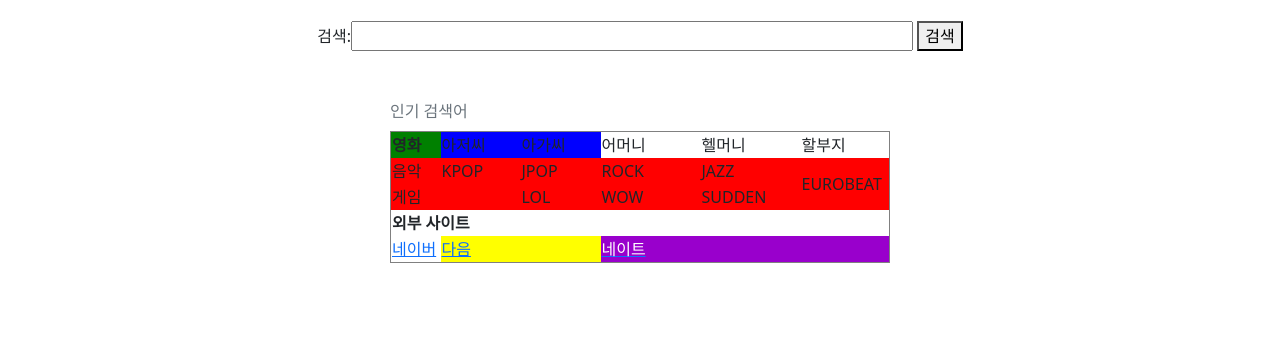
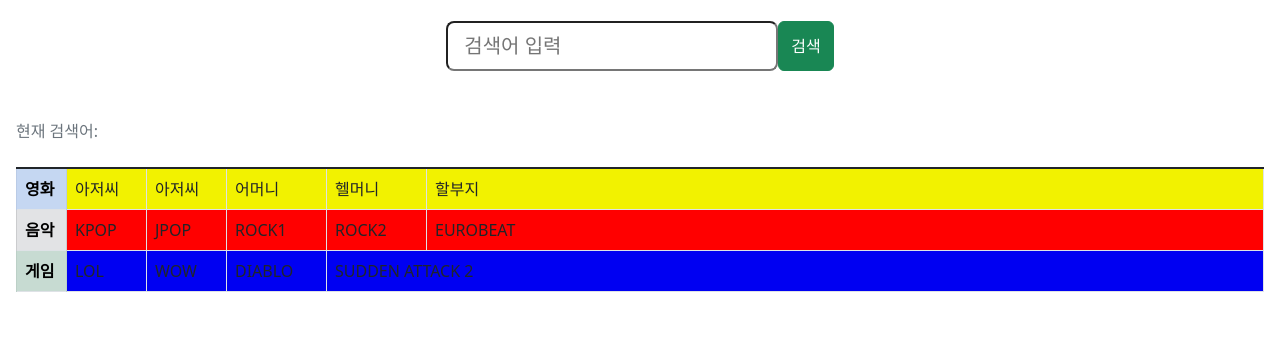
Before and after one commit to lechanic/WEB_20220995, a plain HTML site: page index.html in a window 1280 px wide. Shown: the part 459-800 px from the top of the page. Drawn offline with nearby package versions, Linux system fonts and the light colour scheme.

Commit message:
자바웹프로그래밍 5주차 과제

```diff
--- a/index.html
+++ b/index.html
@@ -4,6 +4,7 @@
 <html>
 	<head>
 		<script type="text/javascript" src="js/search.js" defer></script>
+		<script type="text/javascript" src="js/basic_test.js" defer></script>
 		<title>구글 메인화면 예제</title>
 		<meta name=“viewport” content="width=device-width, initial-scale=1">
 		<meta charset="utf-8">
@@ -66,13 +67,58 @@
 		<!/p//더미주석>
 		<!img 태그는 이미지 삽입.src=경로, 이미지 깨지면 alt 출력>
 		<br>
-		<p style="text-align:center;">
+		<form action="https://www.google.co.kr/search" method="GET" target="_blank">
+            <div class="d-flex justify-content-center">
+                <mx-auto>
+                    <input name="query" type="text" class="form-control-lg" placeholder="검색어 입력" aria-label="search" aria-describedby="search_btn" id="search_txt">
+                </mx-auto>
+                <button class="btn btn-success" type="submit" id="search_btn">검색</button>
+           </div>
+        </form>
+		<!--p style="text-align:center;">
 			검색:<input type="text" name="search" size="55" value="">
 			<button id="search_btn" type="button">검색</button>
 			<br>
-		</p>
+		</p-->
 		<br>
-		<table style="margin-left:auto;margin-right:auto;" border="1" width="500">
+		<div class="w-auto p-3" style="background-color: #;">
+			<table class="table table-striped table-bordered table-hover">
+			<!table class="table table-dark table-hover">
+				<caption align="top">현재 검색어:<p id="search_message"></p></caption>
+				<tbody class="table-group-divider">
+					<tr bgcolor="yellow">
+						<td class="table-primary" width="50">
+							<b>영화</b>
+						</td>
+						<td width="80" bgcolor="blue">아저씨</td>
+						<td width="80" bgcolor="blue">아저씨</td>
+						<td width="100">어머니</td>
+						<td width="100">헬머니</td>
+						<td>할부지</td>
+					</tr>
+					<tr bgcolor="red">
+						<td class="table-secondary" width="50">
+							<b>음악</b>
+						</td>
+						<td>KPOP</td>
+						<td>JPOP</td>
+						<td>ROCK1</td>
+						<td>ROCK2</td>
+						<td>EUROBEAT</td>
+					</tr>
+					<tr bgcolor="blue">
+						<td class="table-success" width="50">
+							<b>게임</b>
+						</td>
+						<td>LOL</td>
+						<td>WOW</td>
+						<td>DIABLO</td>
+						<td colspan="2">SUDDEN ATTACK 2</td>
+					</tr>
+				</tbody>
+			</table>
+		</div>
+		<!--table style="margin-left:auto;margin-right:auto;" border="1" width="500">
 			<!테이블 정의>
 			<caption align="top">인기 검색어</caption><!테이블 제목>
 			<tbody>
@@ -104,7 +150,7 @@
 					<td colspan="3" bgcolor="#9900cc"><a href="https://www.nate.com/" target="_blank"><font color="white">네이트</font></a></td>
 				</tr>
 			</tbody>
-		</table>
+		</table1-->
 		<br><br><br><br><br>
 		<hr>
 		<p style="text-align:right;">
--- /dev/null
+++ b/js/basic_test.js
@@ -0,0 +1,20 @@
+var jb = 'hi'; // 변수 선언 후 주석 가능
+var a = 1;
+var b;
+b = 5;
+
+if (true) {
+  let c = 'let 접근';
+  var c_1 = 'var 접근';
+}
+//console.log(c); // Error?
+console.log(c_1);
+
+let d = 5;
+//let d = '값 재할당'; // Error?
+console.log(d);
+
+const e = '상수1 접근';
+//e = 5;
+//const f  // Error?
+console.log(e);
--- a/js/search.js
+++ b/js/search.js
@@ -1,5 +1,8 @@
 document.getElementById("search_btn").addEventListener('click', search_message);
 
 function search_message(){
-   alert("거,검색을 수,수행합니다.");
+	alert("거,검색을 수,수행합니다.");
+	let search_str = document.querySelector("#search_txt"); // 변수에 저장
+	document.getElementById("search_message").innerHTML = search_str.value; // 태그에 값 추가
+	console.log(search_str.value); // 콘솔에 출력
 }
```
Also changed, not shown: 1 other file.
